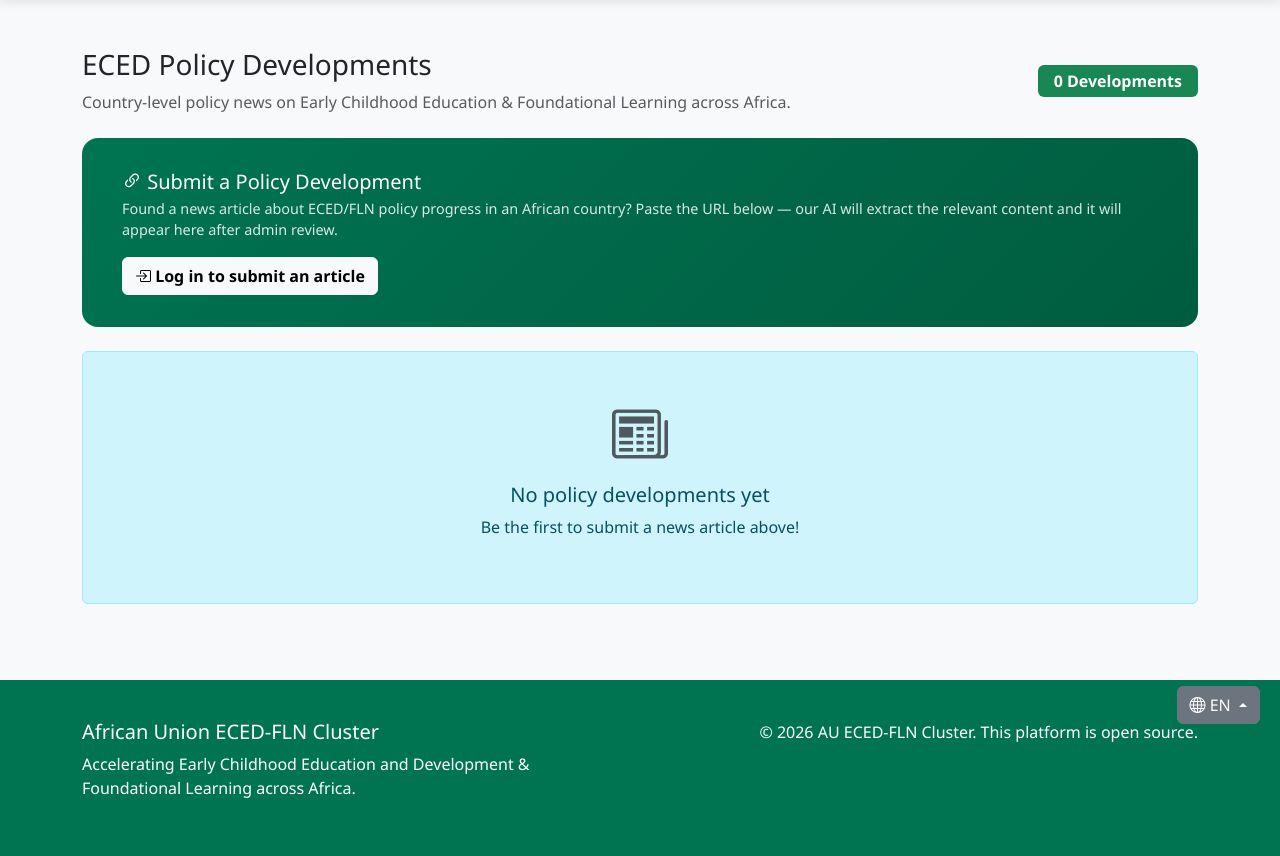
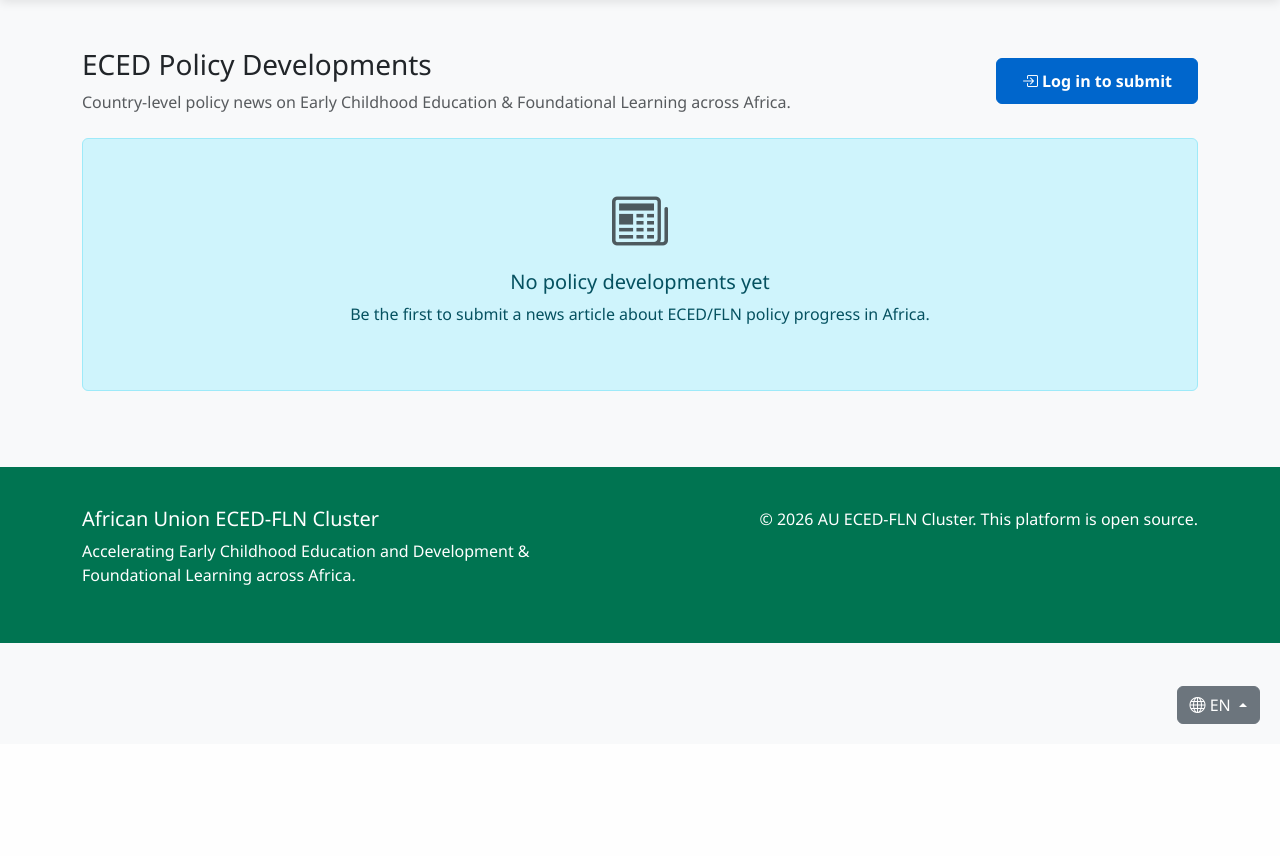
Before and after one commit to michsethowusu/cluster-os, a Flask app: page /policy-developments in a window 1280 px wide. Shown: the part 56-912 px from the top of the page. After the commit the page ends 780 px from the top, so only its background shows below. Run offline with Flask 3, Linux system fonts and the light colour scheme; data that the repository does not hold is empty.

Commit message:
Update policy_developments.html

```diff
--- a/templates/policy_developments.html
+++ b/templates/policy_developments.html
@@ -1,74 +1,25 @@
 {% extends "base.html" %}
 
 {% block title %}ECED Policy Developments | AU ECED-FLN{% endblock %}
-
-{% block extra_css %}
-<style>
-    .btn-brand-green {
-        background-color: #007451;
-        border-color: #007451;
-        color: #fff;
-        font-weight: 600;
-    }
-    .btn-brand-green:hover {
-        background-color: #005c3f;
-        border-color: #005c3f;
-        color: #fff;
-    }
-    .submit-box {
-        background: linear-gradient(135deg, #007451 0%, #005c3f 100%);
-        border-radius: 16px;
-        padding: 2rem 2.5rem;
-        color: #fff;
-        margin-bottom: 1.5rem;
-    }
-</style>
-{% endblock %}
 
 {% block content %}
 <div class="container mt-5">
     <div class="row">
         <div class="col-12">
+
+            <!-- Page header -->
             <div class="d-flex justify-content-between align-items-center mb-4">
                 <div>
                     <h3>ECED Policy Developments</h3>
                     <p class="text-muted mb-0">Country-level policy news on Early Childhood Education &amp; Foundational Learning across Africa.</p>
                 </div>
-                <span class="badge bg-success fs-6 px-3 py-2">
-                    {{ policies.total }} Development{{ 's' if policies.total != 1 else '' }}
-                </span>
-            </div>
-
-            <!-- Submit box -->
-            <div class="submit-box">
-                <h5 class="mb-1"><i class="bi bi-link-45deg"></i> Submit a Policy Development</h5>
-                <p class="mb-3" style="opacity:.85; font-size:.9rem;">
-                    Found a news article about ECED/FLN policy progress in an African country?
-                    Paste the URL below — our AI will extract the relevant content and it will appear here after admin review.
-                </p>
                 {% if current_user.is_authenticated %}
-                <form method="POST">
-                    <div class="row g-2 align-items-end">
-                        <div class="col-md-6">
-                            <label class="form-label fw-semibold text-white mb-1" for="source_url">Article URL</label>
-                            <input type="url" class="form-control" id="source_url" name="source_url"
-                                   placeholder="https://example.com/article" required>
-                        </div>
-                        <div class="col-md-4">
-                            <label class="form-label fw-semibold text-white mb-1" for="country">Country</label>
-                            <input type="text" class="form-control" id="country" name="country"
-                                   placeholder="e.g. Ghana">
-                        </div>
-                        <div class="col-md-2">
-                            <button type="submit" class="btn btn-light fw-bold w-100">
-                                <i class="bi bi-send"></i> Submit
-                            </button>
-                        </div>
-                    </div>
-                </form>
+                <button type="button" class="btn btn-primary" data-bs-toggle="modal" data-bs-target="#submitPolicyModal">
+                    <i class="bi bi-plus-lg"></i> Submit Article
+                </button>
                 {% else %}
-                <a href="{{ url_for('login') }}" class="btn btn-light fw-bold">
-                    <i class="bi bi-box-arrow-in-right"></i> Log in to submit an article
+                <a href="{{ url_for('login') }}" class="btn btn-primary">
+                    <i class="bi bi-box-arrow-in-right"></i> Log in to submit
                 </a>
                 {% endif %}
             </div>
@@ -78,6 +29,7 @@
             <form action="{{ url_for('policy_developments') }}" method="GET" class="mb-4">
                 <div class="row g-2">
                     <div class="col-md-4">
+                        <label class="form-label">Filter by Country</label>
                         <select class="form-select" name="country" onchange="this.form.submit()">
                             <option value="">-- All Countries --</option>
                             {% for c in countries %}
@@ -85,10 +37,10 @@
                             {% endfor %}
                         </select>
                     </div>
-                    {% if active_tag %}
-                    <input type="hidden" name="tag" value="{{ active_tag }}">
-                    {% endif %}
                 </div>
+                {% if active_tag %}
+                <input type="hidden" name="tag" value="{{ active_tag }}">
+                {% endif %}
             </form>
             {% endif %}
 
@@ -100,13 +52,11 @@
                     <div class="initiative-card h-100 d-flex flex-column">
                         <div class="card-body d-flex flex-column p-3">
                             {% if policy.country %}
-                            <span class="badge bg-success align-self-start mb-2">
+                            <span class="badge bg-secondary mb-2 align-self-start">
                                 <i class="bi bi-geo-alt-fill"></i> {{ policy.country }}
                             </span>
                             {% endif %}
-                            <h5 class="card-title mb-2" style="font-size: 1rem; line-height: 1.4;">
-                                {{ policy.title or 'Untitled Article' }}
-                            </h5>
+                            <h5 class="card-title mb-2">{{ policy.title or 'Untitled Article' }}</h5>
                             <p class="card-text text-muted small flex-grow-1 mb-3" style="
                                 overflow: hidden;
                                 display: -webkit-box;
@@ -114,7 +64,7 @@
                                 -webkit-box-orient: vertical;
                                 word-break: break-word;
                             ">
-                                {{ policy.short_summary or (policy.extracted_text or '')[:200] }}
+                                {{ policy.short_summary or (policy.extracted_text or '')[:120] }}
                             </p>
                             <div class="mb-3">
                                 {% for tag in policy.tags[:3] %}
@@ -122,7 +72,7 @@
                                 {% endfor %}
                             </div>
                             <div class="mt-auto d-flex gap-2">
-                                <a href="{{ url_for('view_policy', id=policy.id) }}" class="btn btn-brand-green btn-sm">Read More</a>
+                                <a href="{{ url_for('view_policy', id=policy.id) }}" class="btn btn-primary btn-sm">Read More</a>
                                 <a href="{{ policy.source_url }}" target="_blank" rel="noopener noreferrer" class="btn btn-outline-secondary btn-sm">
                                     <i class="bi bi-box-arrow-up-right"></i>
                                 </a>
@@ -141,6 +91,7 @@
                 {% endfor %}
             </div>
 
+            <!-- Pagination -->
             {% if policies.pages > 1 %}
             <nav class="mt-3">
                 <ul class="pagination justify-content-center">
@@ -171,11 +122,61 @@
             <div class="alert alert-info text-center py-5">
                 <i class="bi bi-newspaper display-4 text-muted mb-3 d-block"></i>
                 <h5>No policy developments yet</h5>
-                <p>Be the first to submit a news article above!</p>
+                {% if active_country %}
+                <p>No developments found for "{{ active_country }}". Try a different country.</p>
+                {% else %}
+                <p>Be the first to submit a news article about ECED/FLN policy progress in Africa.</p>
+                {% endif %}
+                {% if current_user.is_authenticated %}
+                <button type="button" class="btn btn-primary" data-bs-toggle="modal" data-bs-target="#submitPolicyModal">
+                    Submit Article
+                </button>
+                {% endif %}
             </div>
             {% endif %}
 
         </div>
     </div>
 </div>
+
+<!-- Submit Policy Modal (authenticated users only) -->
+{% if current_user.is_authenticated %}
+<div class="modal fade" id="submitPolicyModal" tabindex="-1" aria-labelledby="submitPolicyModalLabel" aria-hidden="true">
+    <div class="modal-dialog">
+        <div class="modal-content">
+            <div class="modal-header">
+                <h5 class="modal-title" id="submitPolicyModalLabel">
+                    <i class="bi bi-link-45deg"></i> Submit a Policy Development
+                </h5>
+                <button type="button" class="btn-close" data-bs-dismiss="modal" aria-label="Close"></button>
+            </div>
+            <form method="POST">
+                <div class="modal-body">
+                    <p class="text-muted small mb-3">
+                        Found a news article about ECED/FLN policy progress in an African country?
+                        Paste the URL below — our AI will extract the relevant content and it will appear here after admin review.
+                    </p>
+                    <div class="mb-3">
+                        <label class="form-label fw-semibold" for="source_url">Article URL</label>
+                        <input type="url" class="form-control" id="source_url" name="source_url"
+                               placeholder="https://example.com/article" required>
+                    </div>
+                    <div class="mb-3">
+                        <label class="form-label fw-semibold" for="country">Country</label>
+                        <input type="text" class="form-control" id="country" name="country"
+                               placeholder="e.g. Ghana">
+                    </div>
+                </div>
+                <div class="modal-footer">
+                    <button type="button" class="btn btn-outline-secondary" data-bs-dismiss="modal">Cancel</button>
+                    <button type="submit" class="btn btn-primary">
+                        <i class="bi bi-send"></i> Submit
+                    </button>
+                </div>
+            </form>
+        </div>
+    </div>
+</div>
+{% endif %}
+
 {% endblock %}
```
